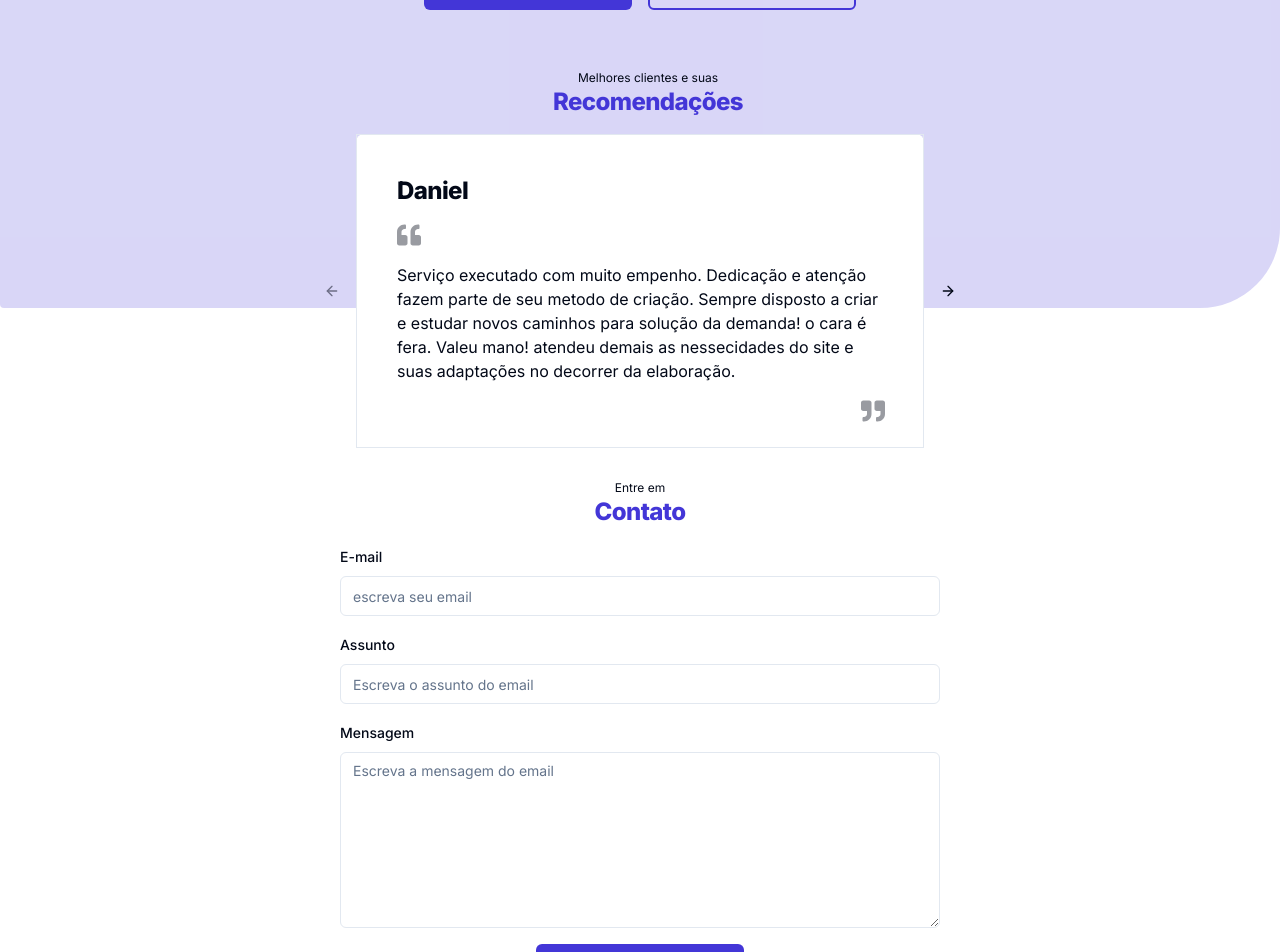
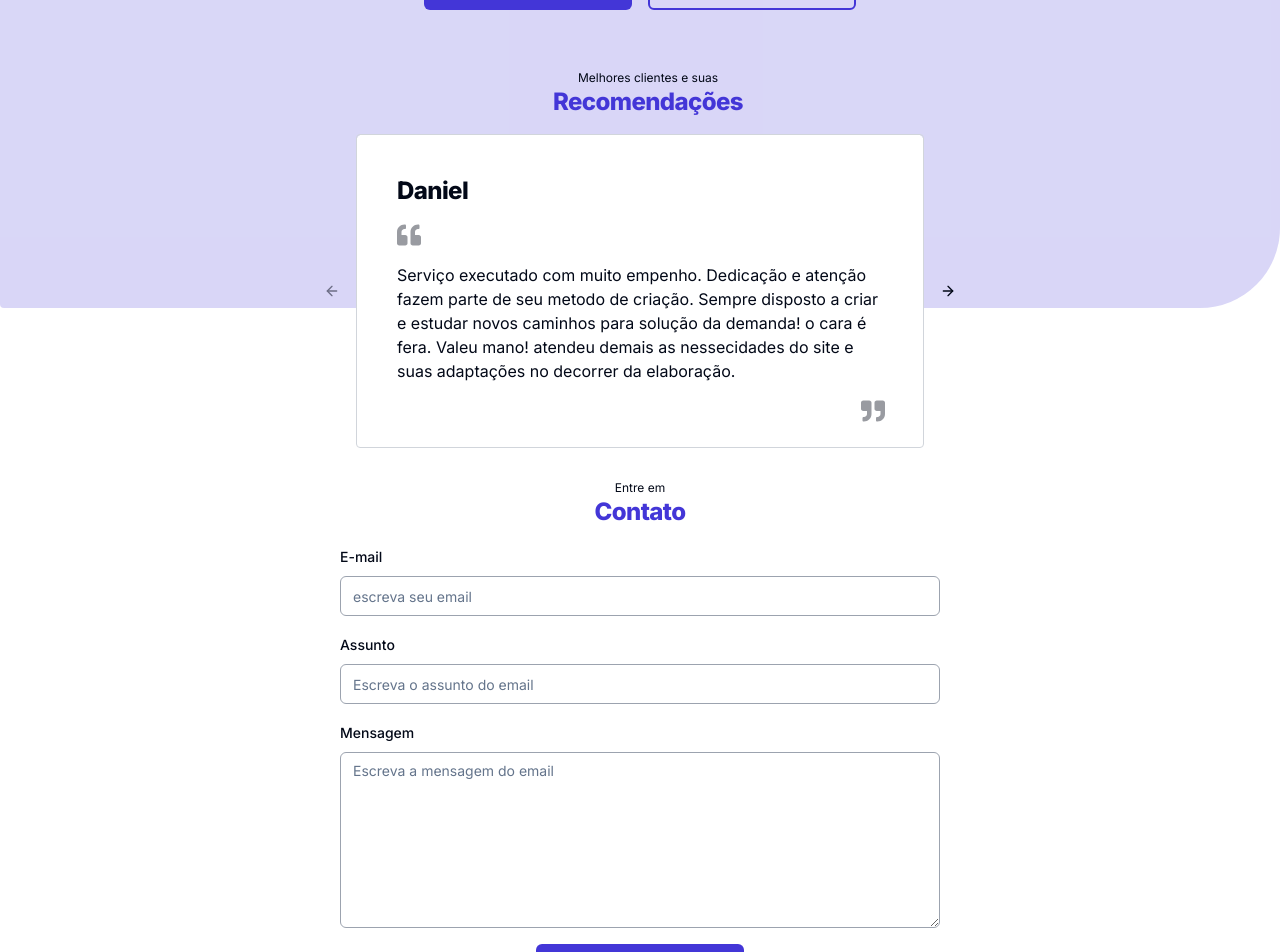
Before and after one commit to joaonevescampos/new-portfolio, a Next.js app: page / in a window 1280 px wide. Shown: the part 1542-2494 px from the top of the page. Built offline with nearby package versions, Linux system fonts and the light colour scheme.

Commit message:
adjusting the inputs and recomendation

```diff
--- a/src/components/Recomendations/index.tsx
+++ b/src/components/Recomendations/index.tsx
@@ -42,7 +42,7 @@ export function Recomendations() {
                     <CarouselItem key={recomendations.indexOf(item)}>
                         <div className="p-4">
                         <Card>
-                                    <CardContent className=" border p-6">
+                                    <CardContent className=" border rounded border-gray-300 p-6">
 
                                         <h2 className="scroll-m-20 text-xl font-extrabold tracking-tight md:text-2xl m-4">{item.person}</h2>
                                         <FaQuoteLeft className="m-4 opacity-40 text-2xl"/>
--- a/src/components/ui/input.tsx
+++ b/src/components/ui/input.tsx
@@ -11,7 +11,7 @@ const Input = React.forwardRef<HTMLInputElement, InputProps>(
       <input
         type={type}
         className={cn(
-          "flex h-10 w-full rounded-md border border-input bg-background px-3 py-2 text-sm ring-offset-background file:border-0 file:bg-transparent file:text-sm file:font-medium placeholder:text-muted-foreground focus-visible:outline-none focus-visible:ring-2 focus-visible:ring-ring focus-visible:ring-offset-2 disabled:cursor-not-allowed disabled:opacity-50",
+          "flex h-10 w-full rounded-md border border-gray-400 bg-background px-3 py-2 text-sm ring-offset-background file:border-0 file:bg-transparent file:text-sm file:font-medium placeholder:text-muted-foreground focus-visible:outline-none focus-visible:ring-2 focus-visible:ring-ring focus-visible:ring-offset-2 disabled:cursor-not-allowed disabled:opacity-50",
           className
         )}
         ref={ref}
--- a/src/components/ui/textarea.tsx
+++ b/src/components/ui/textarea.tsx
@@ -10,7 +10,7 @@ const Textarea = React.forwardRef<HTMLTextAreaElement, TextareaProps>(
     return (
       <textarea
         className={cn(
-          "flex min-h-[80px] w-full rounded-md border border-input bg-background px-3 py-2 text-sm ring-offset-background placeholder:text-muted-foreground focus-visible:outline-none focus-visible:ring-2 focus-visible:ring-ring focus-visible:ring-offset-2 disabled:cursor-not-allowed disabled:opacity-50",
+          "flex min-h-[80px] w-full rounded-md border border-gray-400 bg-background px-3 py-2 text-sm ring-offset-background placeholder:text-muted-foreground focus-visible:outline-none focus-visible:ring-2 focus-visible:ring-ring focus-visible:ring-offset-2 disabled:cursor-not-allowed disabled:opacity-50",
           className
         )}
         ref={ref}
```
